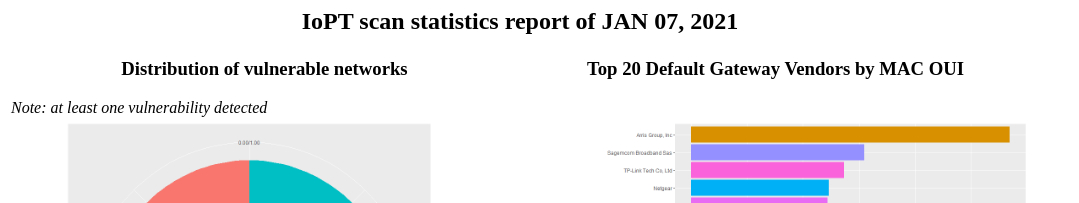
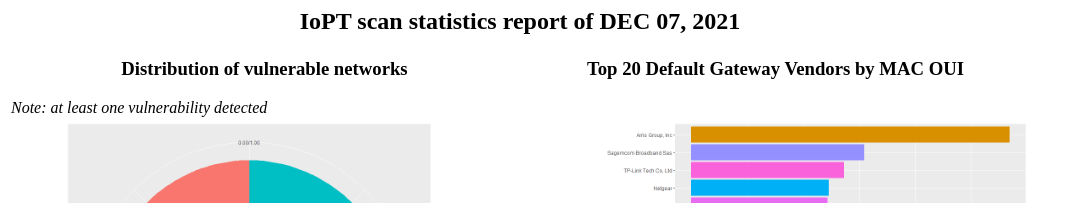
Before and after one commit to iopt-team/iopt-landing, a Jekyll site: the page report_2021.12.07.html, which Jekyll copies as it is, in a window 1280 px wide. Shown: the top 203 px of the page, without its empty margins (0-1079 px from the left). Built offline with Jekyll 4.4.1, drawn with Linux system fonts in a browser that asks for light colours.

Commit message:
Update report_2021.12.07.html

```diff
--- a/report_2021.12.07.html
+++ b/report_2021.12.07.html
@@ -37,7 +37,7 @@
         </script>
     </head>
     <body>
-        <h2 style="text-align: center; width: 1024px;">IoPT scan statistics report of JAN 07, 2021</h2>
+        <h2 style="text-align: center; width: 1024px;">IoPT scan statistics report of DEC 07, 2021</h2>
         <table class="fixed">
             <tbody>
                 <tr>
```
